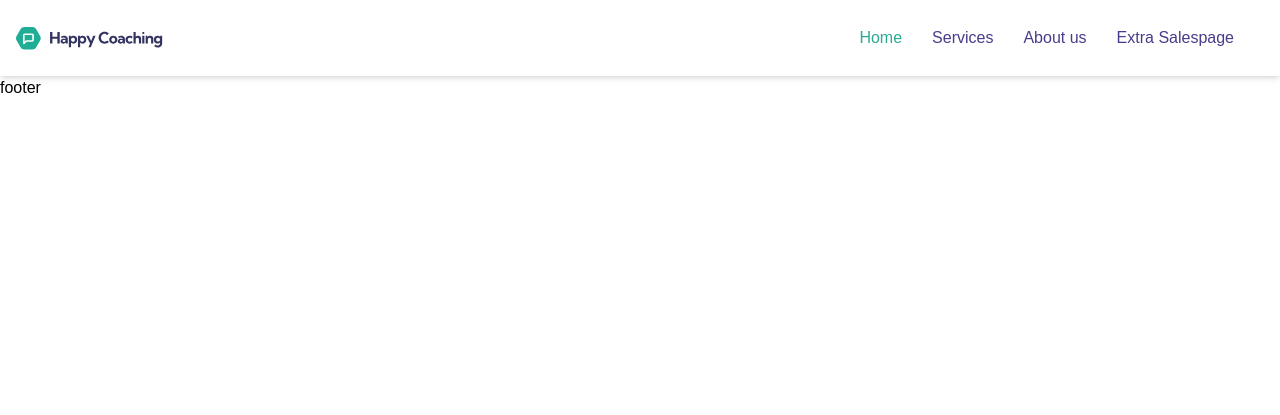
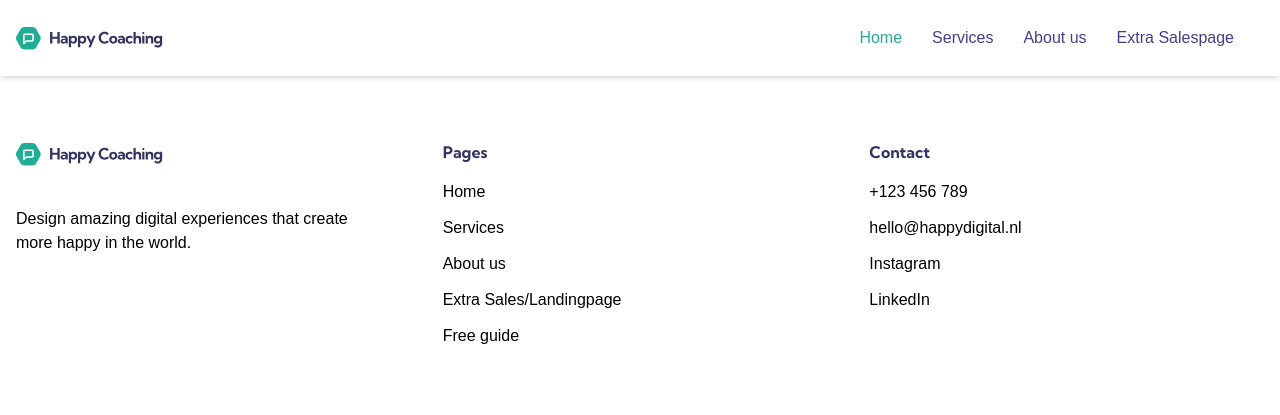
Before and after one commit to poltavchenko/happy-coaching, a website built with Vite: page src/layouts/main.html in a window 1280 px wide. Built offline with nearby package versions, Linux system fonts and the light colour scheme; a web font is replaced by a local one.

Commit message:
Footer close #6

```diff
--- a/src/partials/footer.html
+++ b/src/partials/footer.html
@@ -1,6 +1,78 @@
 <footer
   id="footer"
-  class="flex-shrink-0"
+  class="flex-shrink-0 py-10 lg:py-16"
 >
-  footer
+  <div class="container">
+    <div class="grid gap-8 md:grid-cols-2 xl:grid-cols-3">
+      <div class="grid content-start gap-6 md:col-span-2 xl:col-span-1 xl:gap-8 xl:pr-8 2xl:pr-14">
+        <div>
+          <a
+            href="/"
+            class="inline-block"
+          >
+            <img
+              src="/src/assets/logo.svg"
+              width="150"
+              height="28"
+              loading="lazy"
+              fetchpriority="low"
+              alt="Happy Coaching"
+            />
+          </a>
+        </div>
+        <div class="rte">
+          <p>Design amazing digital experiences that create more happy in the world.</p>
+        </div>
+      </div>
+      <div>
+        <h3 class="mb-4 font-heading text-body-medium font-bold last:mb-0">Pages</h3>
+        <nav aria-label="footer navigation">
+          <ul class="footer__nav">
+            <li>
+              <a href="/">Home</a>
+            </li>
+            <li>
+              <a href="/">Services</a>
+            </li>
+            <li>
+              <a href="/">About us</a>
+            </li>
+            <li>
+              <a href="/">Extra Sales/Landingpage</a>
+            </li>
+            <li>
+              <a href="/">Free guide</a>
+            </li>
+          </ul>
+        </nav>
+      </div>
+      <div>
+        <h3 class="mb-4 font-heading text-body-medium font-bold last:mb-0">Contact</h3>
+        <address class="rte footer__address mb-0">
+          <p><a href="tel:+123456789">+123 456 789</a></p>
+          <p>
+            <a href="mailto:hello@happydigital.nl">hello@happydigital.nl</a>
+          </p>
+          <p>
+            <a
+              href="https://www.instagram.com/happydigital.nl/"
+              target="_blank"
+              rel="noopener noreferrer"
+            >
+              Instagram
+            </a>
+          </p>
+          <p>
+            <a
+              href="https://www.linkedin.com/company/happy-digital"
+              target="_blank"
+              rel="noopener noreferrer"
+            >
+              LinkedIn
+            </a>
+          </p>
+        </address>
+      </div>
+    </div>
+  </div>
 </footer>
--- a/src/partials/header.html
+++ b/src/partials/header.html
@@ -29,7 +29,7 @@
         >
           <div class="flex h-100 w-100 flex-col xl:flex-row xl:items-center">
             <div class="flex shrink-0 items-center justify-between px-4 py-4 shadow-md xl:hidden">
-              <div class="logo">
+              <div class="logo flex-shrink-0">
                 <a
                   href="/"
                   class="block"
--- a/src/styles/modules/_footer.scss
+++ b/src/styles/modules/_footer.scss
@@ -2,3 +2,45 @@
   position: relative;
   overflow: hidden;
 }
+
+.footer__nav {
+  margin: 0;
+  padding: 0;
+  list-style: none outside;
+
+  li {
+    margin: 0 0 12px;
+    &:last-child {
+      margin-bottom: 0;
+    }
+  }
+
+  a {
+    color: $base-text-color;
+    text-decoration: none;
+    &:hover,
+    &:focus {
+      color: $base-link-hover-color;
+    }
+  }
+}
+
+.footer__address {
+  font-style: normal;
+
+  p {
+    margin: 0 0 12px;
+    &:last-child {
+      margin-bottom: 0;
+    }
+  }
+
+  a {
+    color: $base-text-color;
+    text-decoration: none;
+    &:hover,
+    &:focus {
+      color: $base-link-hover-color;
+    }
+  }
+}
--- a/tailwind.config.cjs
+++ b/tailwind.config.cjs
@@ -52,8 +52,9 @@ module.exports = {
       current: 'currentColor',
       black: '#000',
       white: '#fff',
+      'base-body': 'var(--body-text-color)',
       green: 'var(--color-green)',
-      brand: 'var(--color-brand)',
+      'brand': 'var(--color-brand)',
       'gray-800': 'var(--color-gray-800)',
       'gray-200': 'var(--color-gray-200)',
       'brand-dark': 'var(--color-brand-dark)',
```
Also changed, not shown: src/styles/modules/_header.scss (line endings or trailing spaces).
